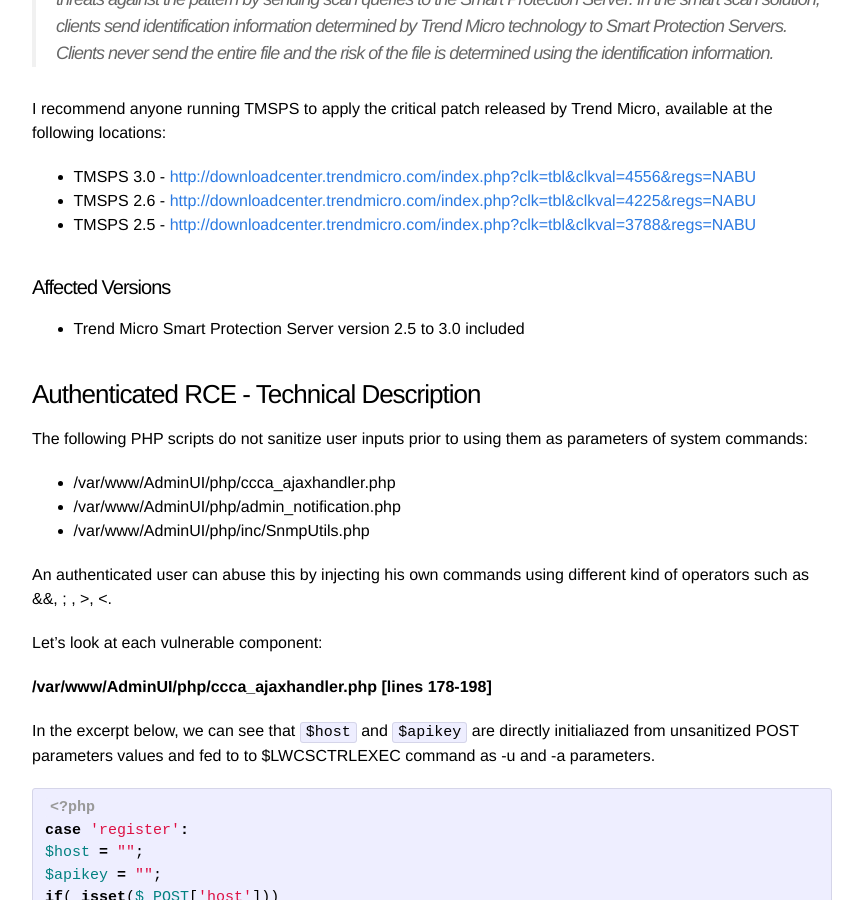
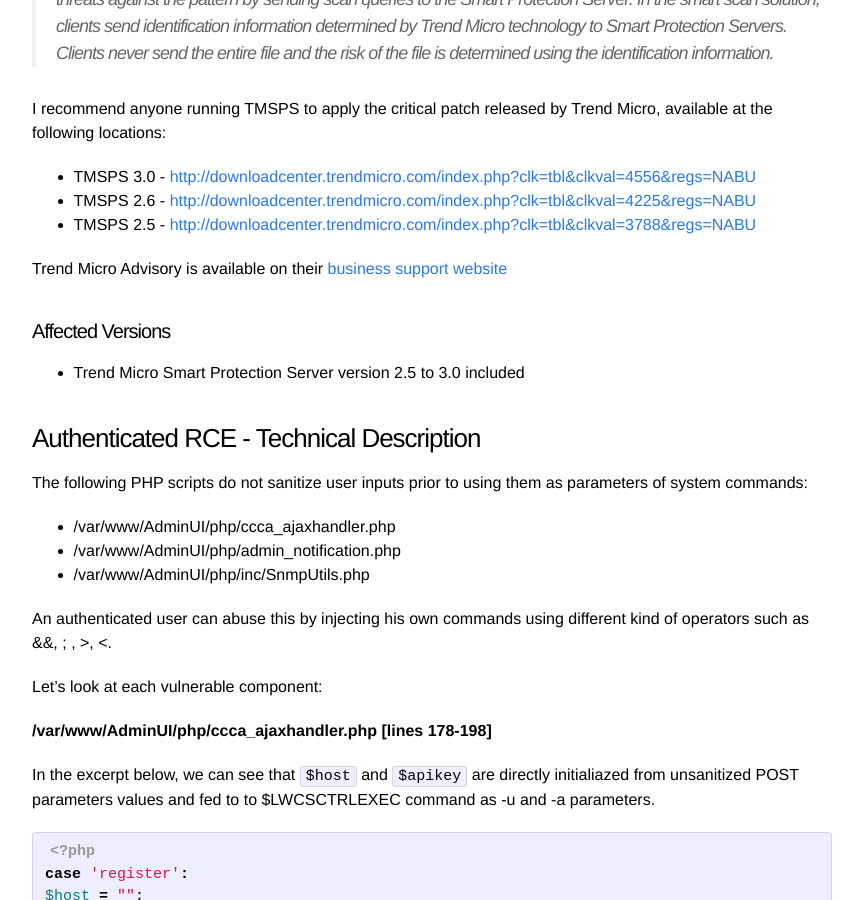
Before and after one commit to qkaiser/qkaiser.github.io, a Jekyll site: the page built from _posts/2016-08-08-trendmicro-sps.markdown, in a window 1280 px wide and 900 px high, scrolled down 416 px. Shown: the whole window, without its empty margins (208-1071 px from the left). Built offline with Jekyll 4.4.1, drawn with Linux system fonts in a browser that asks for light colours; comment, search, counter and statistics services are not loaded.

Commit message:
Add TM advisory link.

```diff
--- a/_posts/2016-08-08-trendmicro-sps.markdown
+++ b/_posts/2016-08-08-trendmicro-sps.markdown
@@ -19,6 +19,7 @@
 * TMSPS 2.6 - [http://downloadcenter.trendmicro.com/index.php?clk=tbl&clkval=4225&regs=NABU](http://downloadcenter.trendmicro.com/index.php?clk=tbl&clkval=4225&regs=NABU)
 * TMSPS 2.5 - [http://downloadcenter.trendmicro.com/index.php?clk=tbl&clkval=3788&regs=NABU](http://downloadcenter.trendmicro.com/index.php?clk=tbl&clkval=3788&regs=NABU)
 
+Trend Micro Advisory is available on their [business support website](https://success.trendmicro.com/solution/1114913)
 
 #### Affected Versions
 
```
